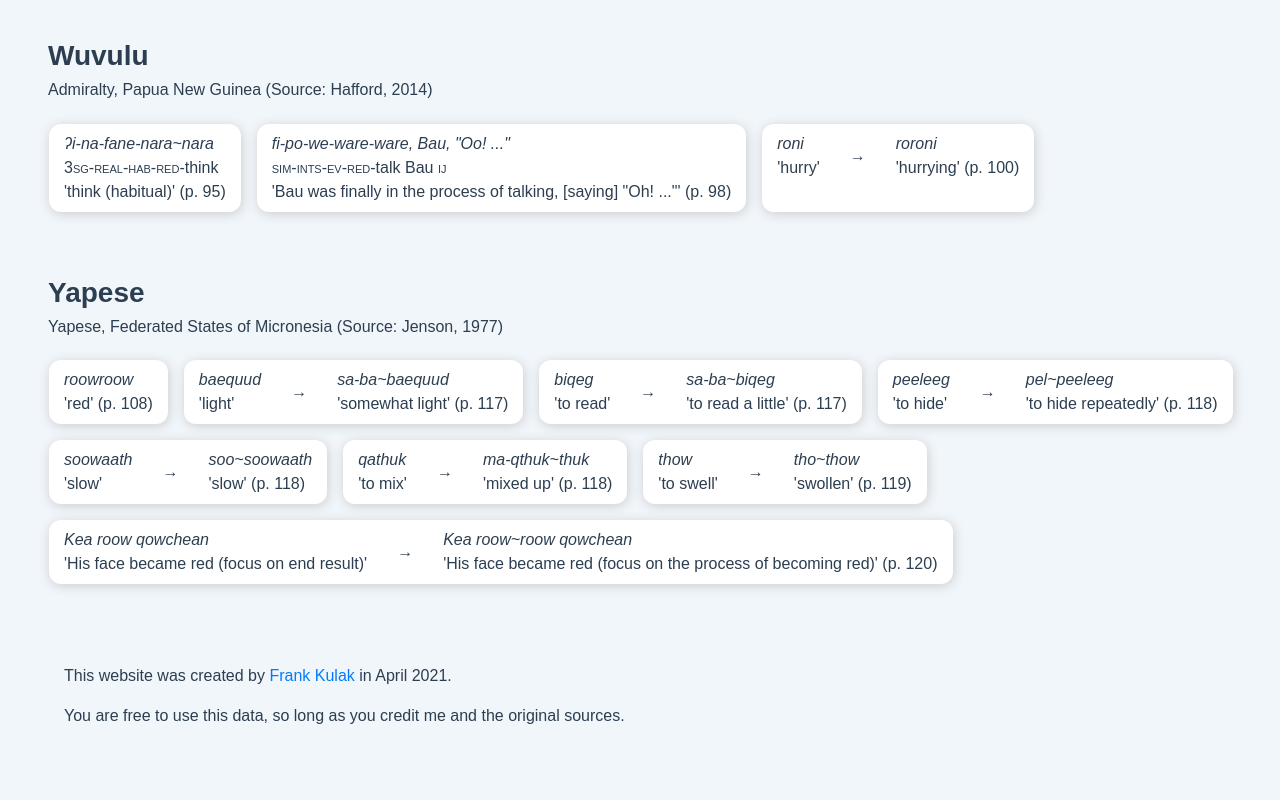
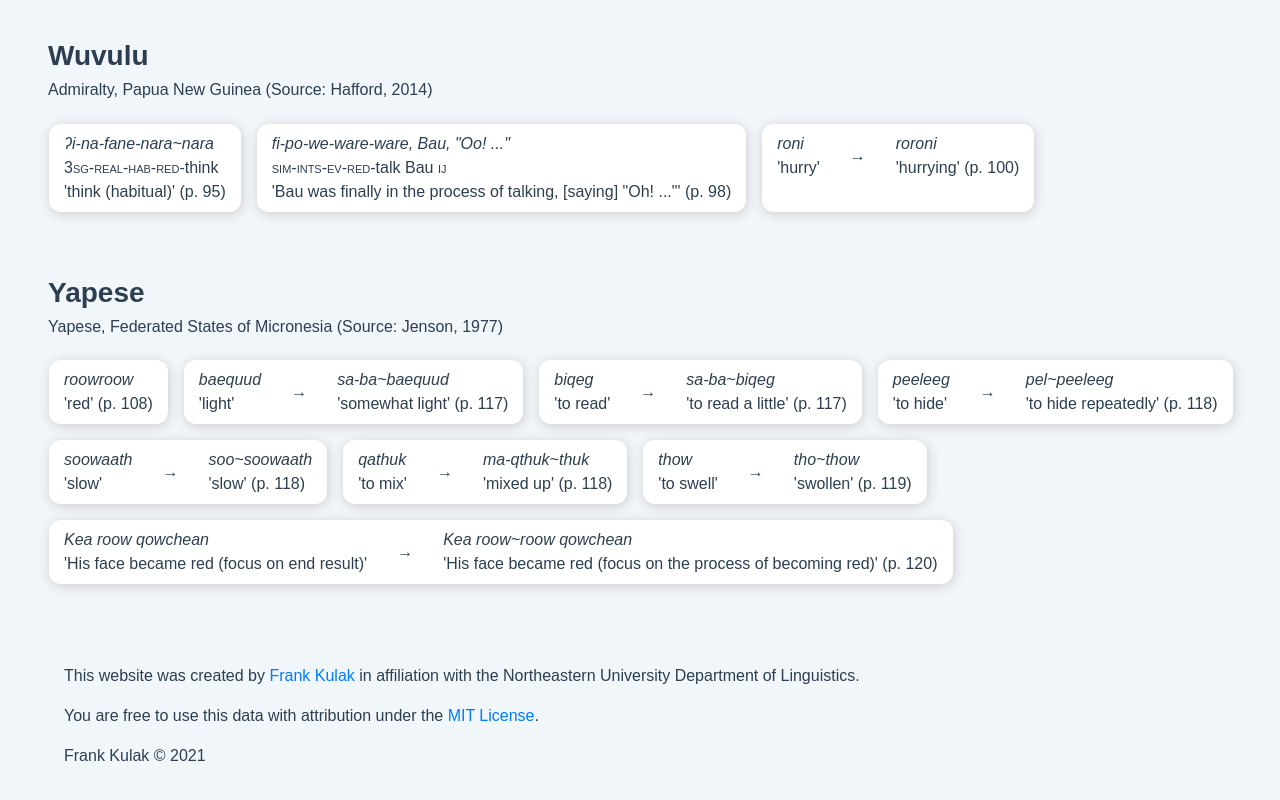
Before and after one commit to frankkulak/research-db, a Vue app: page / in a window 1280 px wide. Shown: the part 5722-6522 px from the top of the page. Before the commit the page ends 6482 px from the top, so only its background shows below. Built offline with nearby package versions, Linux system fonts and the light colour scheme.

Commit message:
Update copyright info.

```diff
--- a/src/components/HomePage.vue
+++ b/src/components/HomePage.vue
@@ -103,9 +103,10 @@
             </div>
 
             <div class="p-3">
-                <p>This website was created by <a href="https://frankkulak.com" target="_blank">Frank Kulak</a> in
-                    April 2021.</p>
-                <p>You are free to use this data, so long as you credit me and the original sources.</p>
+                <p>This website was created by <a href="https://frankkulak.com" target="_blank">Frank Kulak</a>
+                    in affiliation with the Northeastern University Department of Linguistics.</p>
+                <p>You are free to use this data with attribution under the <a href="https://github.com/frankkulak/research-db/blob/master/LICENSE" target="_blank">MIT License</a>.</p>
+                <p>Frank Kulak © 2021</p>
             </div>
         </b-container>
     </div>
@@ -130,7 +131,6 @@
     };
 
     const sortedOceanicLanguages = OceanicLanguages.sort(sortByName);
-    // const sortedOtherLanguages = OtherLanguages.sort(sortByName);
 
     export default {
         name: 'HomePage',
@@ -154,12 +154,6 @@
 
                 return languagesToShow;
             },
-            // numOceanicLanguagesShown() {
-            //     return document.getElementById("oceanic-languages-div").childElementCount;
-            // },
-            // numOceanicLanguages() {
-            //     return sortedOceanicLanguages.length;
-            // },
             allTags() {
                 const sortedEntries = Object.entries(AllTags).sort(([, count1], [, count2]) => {
                     if (count1 > count2) {
```
